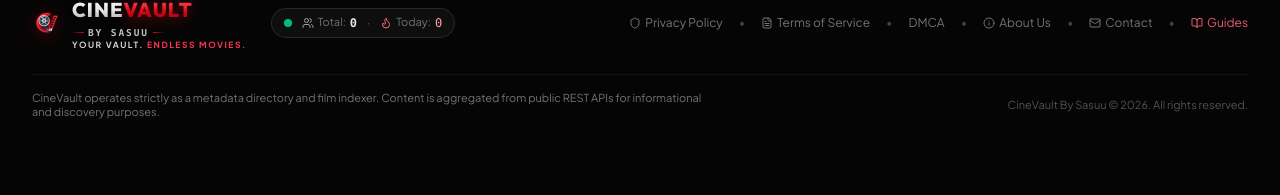
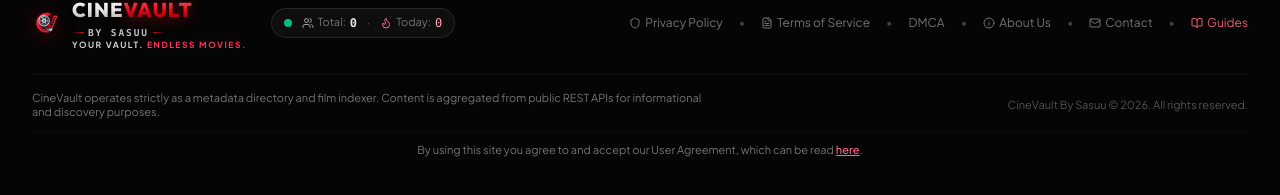
Before and after one commit to Ccroxx1/cinevault-movies, a React (Vite) app: page / in a window 1280 px wide. Shown: the part 8027-8222 px from the top of the page. Before the commit the page ends 8187 px from the top, so only its background shows below. Built offline with nearby package versions, Linux system fonts and the light colour scheme; no server answers.

Commit message:
Describe your changes

```diff
--- a/src/App.tsx
+++ b/src/App.tsx
@@ -66,7 +66,7 @@ export default function App() {
   const [currentNav, setCurrentNav] = useState<string>('browse');
   const [trailerData, setTrailerData] = useState<{ ytCode: string; title: string } | null>(null);
   const [isGuideOpen, setIsGuideOpen] = useState<boolean>(false);
-  const [policyModalTab, setPolicyModalTab] = useState<'privacy' | 'terms' | 'about' | 'contact' | 'dmca' | null>(null);
+  const [policyModalTab, setPolicyModalTab] = useState<'privacy' | 'terms' | 'about' | 'contact' | 'dmca' | 'agreement' | null>(null);
 
   // Watchlist Persistence
   const [watchlist, setWatchlist] = useState<Movie[]>(() => {
--- a/src/components/AdSensePolicyModal.tsx
+++ b/src/components/AdSensePolicyModal.tsx
@@ -2,7 +2,7 @@ import React, { useState } from 'react';
 import { X, ShieldCheck, FileText, Info, Mail, Lock } from 'lucide-react';
 
 interface AdSensePolicyModalProps {
-  initialTab?: 'privacy' | 'terms' | 'about' | 'contact' | 'dmca';
+  initialTab?: 'privacy' | 'terms' | 'about' | 'contact' | 'dmca' | 'agreement';
   onClose: () => void;
 }
 
@@ -10,7 +10,7 @@ export const AdSensePolicyModal: React.FC<AdSensePolicyModalProps> = ({
   initialTab = 'privacy',
   onClose
 }) => {
-  const [activeTab, setActiveTab] = useState<'privacy' | 'terms' | 'about' | 'contact' | 'dmca'>(initialTab);
+  const [activeTab, setActiveTab] = useState<'privacy' | 'terms' | 'about' | 'contact' | 'dmca' | 'agreement'>(initialTab);
 
   return (
     <div className="fixed inset-0 z-50 flex items-center justify-center p-3 sm:p-4 bg-black/80 backdrop-blur-md animate-fadeIn">
@@ -64,6 +64,18 @@ export const AdSensePolicyModal: React.FC<AdSensePolicyModalProps> = ({
           >
             <FileText className="w-3.5 h-3.5" />
             <span>Terms of Service</span>
+          </button>
+
+          <button
+            onClick={() => setActiveTab('agreement')}
+            className={`flex items-center gap-1.5 px-3.5 py-3 text-xs font-bold border-b-2 transition-all whitespace-nowrap ${
+              activeTab === 'agreement'
+                ? 'border-rose-500 text-rose-400'
+                : 'border-transparent text-neutral-400 hover:text-neutral-200'
+            }`}
+          >
+            <FileText className="w-3.5 h-3.5" />
+            <span>User Agreement</span>
           </button>
 
           <button
@@ -143,6 +155,36 @@ export const AdSensePolicyModal: React.FC<AdSensePolicyModalProps> = ({
             </div>
           )}
 
+          {activeTab === 'agreement' && (
+            <div className="space-y-3">
+              <h4 className="text-base font-bold text-white">CineVault User Agreement</h4>
+              <p className="text-rose-400 font-medium">
+                By using this site, you agree to and accept our User Agreement.
+              </p>
+              <p>
+                CineVault provides movie information, descriptions, trailers, images, ratings, and links to third-party services for informational and entertainment purposes.
+              </p>
+              <p>
+                You agree to use CineVault only for lawful purposes and in accordance with applicable laws. You must not use the site to infringe copyright, distribute unauthorized content, interfere with the operation of the site, or attempt to gain unauthorized access to our systems.
+              </p>
+              <p>
+                CineVault does not claim ownership of third-party content, trademarks, movie titles, images, or other materials that belong to their respective copyright and trademark owners. Where applicable, such materials are used for identification, informational, or promotional purposes.
+              </p>
+              <p>
+                Links to third-party websites or services are provided for convenience. CineVault does not control or guarantee the availability, accuracy, security, or content of external websites, and your use of those services is subject to their own terms and policies.
+              </p>
+              <p>
+                CineVault may update, modify, suspend, or remove features or content at any time without prior notice.
+              </p>
+              <p className="text-neutral-400 font-medium">
+                If you do not agree with this User Agreement, please discontinue using CineVault.
+              </p>
+              <p className="p-3 rounded-xl bg-white/5 border border-white/10 text-neutral-300 text-xs sm:text-sm">
+                By continuing to use CineVault, you acknowledge that you have read, understood, and accepted these terms.
+              </p>
+            </div>
+          )}
+
           {activeTab === 'dmca' && (
             <div className="space-y-3">
               <h4 className="text-base font-bold text-white">DMCA & Copyright Notice</h4>
--- a/src/components/Footer.tsx
+++ b/src/components/Footer.tsx
@@ -5,7 +5,7 @@ import { trackVisitorHit, getCachedVisitorCount, getCachedTodayVisitorCount } fr
 
 interface FooterProps {
   onNavigateHome?: () => void;
-  onOpenPolicy?: (tab: 'privacy' | 'terms' | 'about' | 'contact' | 'dmca') => void;
+  onOpenPolicy?: (tab: 'privacy' | 'terms' | 'about' | 'contact' | 'dmca' | 'agreement') => void;
   onOpenGuide?: () => void;
 }
 
@@ -158,8 +158,9 @@ export const Footer: React.FC<FooterProps> = ({
 
         </div>
 
-        {/* Bottom Tier: Disclaimer & Copyright */}
-        <div className="pt-4 border-t border-white/5 flex flex-col sm:flex-row items-center justify-between gap-3 text-[11px] text-center sm:text-left">
+        {/* Bottom Tier: Disclaimer, Copyright & User Agreement Notice */}
+        <div className="pt-4 border-t border-white/5 space-y-3 text-[11px] text-center sm:text-left">
+          <div className="flex flex-col sm:flex-row items-center justify-between gap-3">
             <p className="text-neutral-500 max-w-2xl">
               CineVault operates strictly as a metadata directory and film indexer. Content is aggregated from public REST APIs for informational and discovery purposes.
             </p>
@@ -167,6 +168,22 @@ export const Footer: React.FC<FooterProps> = ({
               CineVault By Sasuu © 2026. All rights reserved.
             </p>
           </div>
+
+          <div className="pt-2 border-t border-white/[0.03] text-neutral-500 leading-relaxed text-center">
+            <p id="footer-user-agreement-notice">
+              By using this site you agree to and accept our User Agreement, which can be read{' '}
+              <button
+                type="button"
+                id="footer-link-user-agreement"
+                onClick={() => onOpenPolicy && onOpenPolicy('agreement')}
+                className="text-rose-400 hover:text-rose-300 underline font-medium cursor-pointer transition-colors"
+              >
+                here
+              </button>
+              .
+            </p>
+          </div>
+        </div>
       </div>
     </footer>
   );
```
Lines whose indentation alone changed are shown as unchanged.
